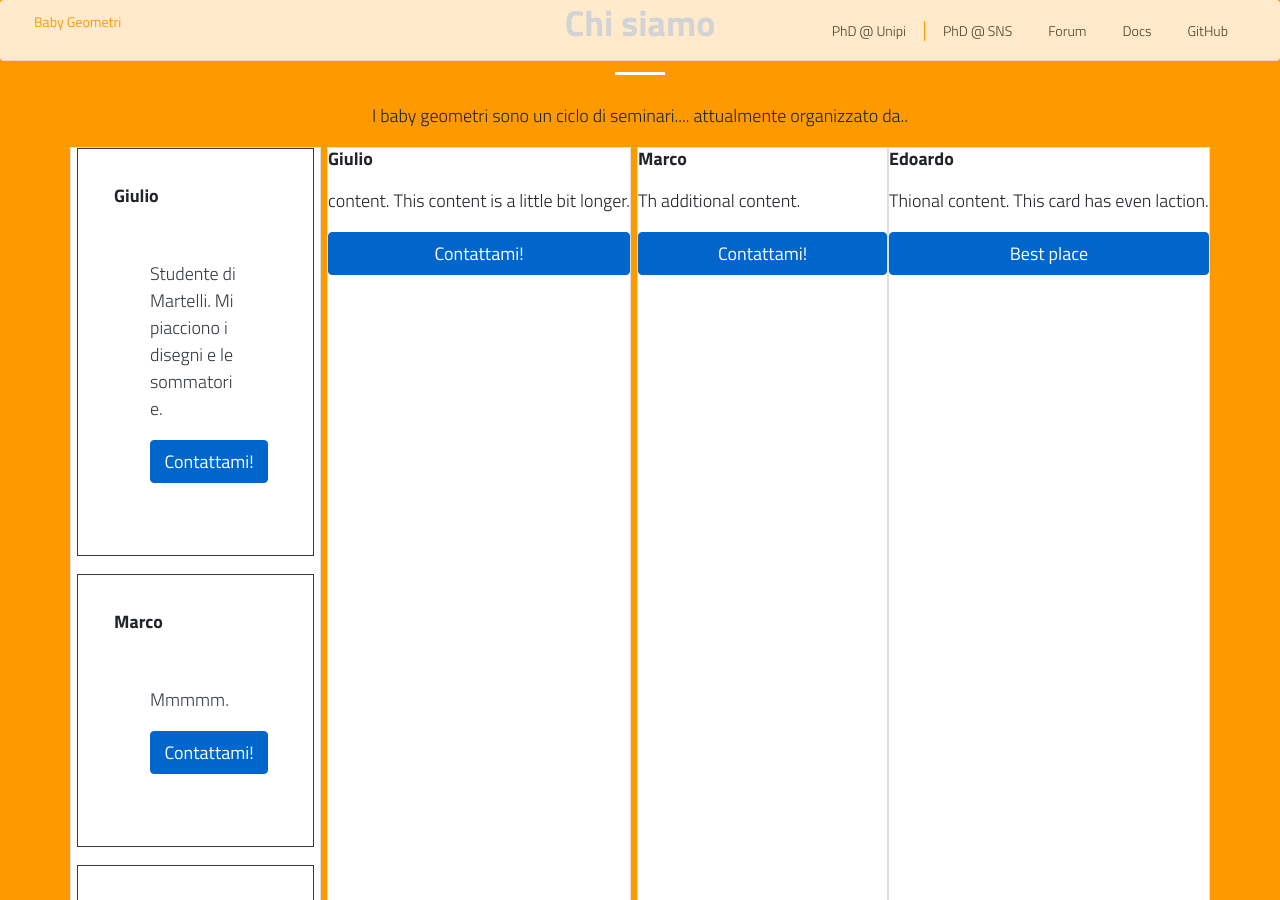
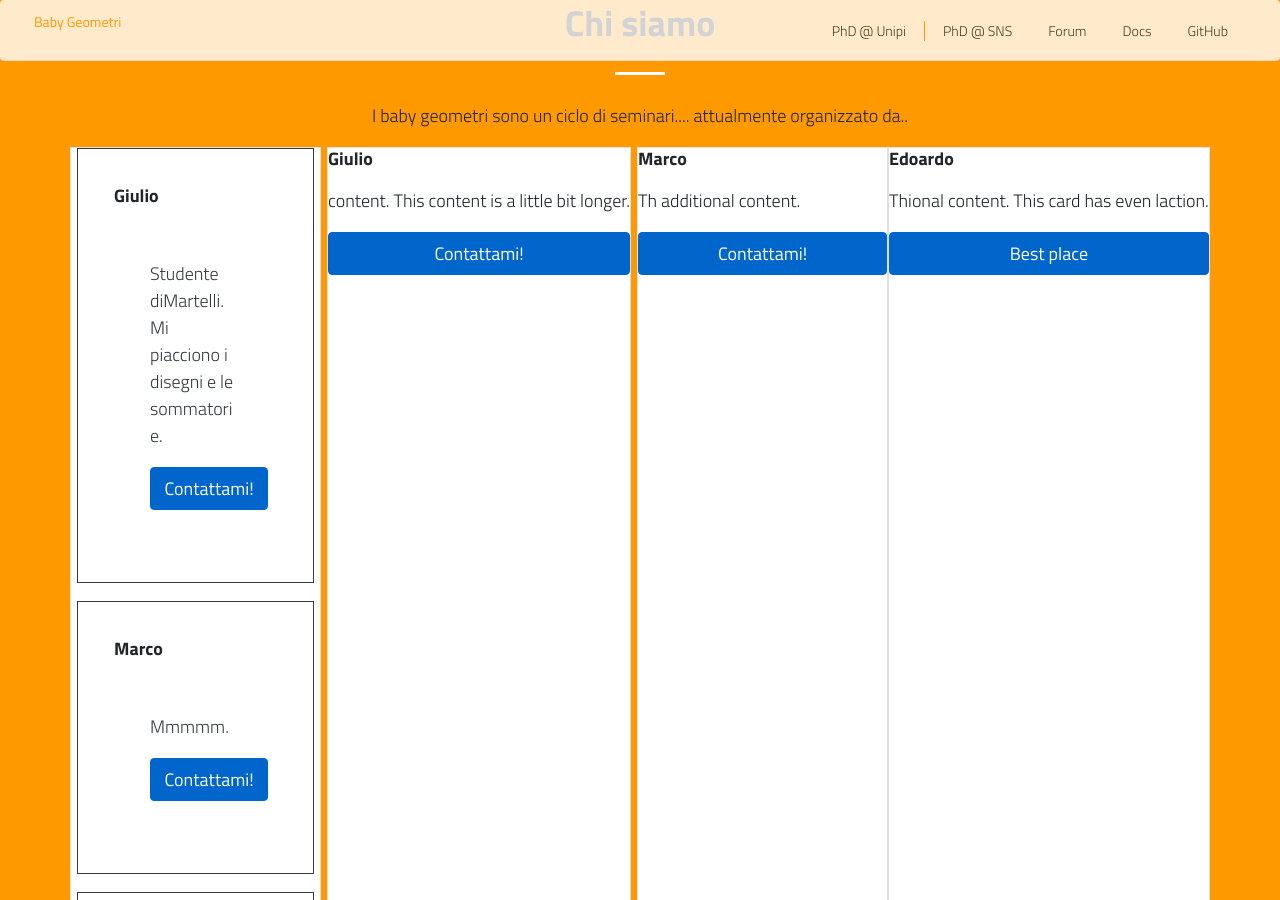
Before and after one commit to baby-geometri/baby-geometri.github.io, a Jekyll site: the page built from index.md, in a window 1280 px wide and 900 px high, scrolled down 2745 px. Built offline with Jekyll 4.4.1, drawn with Linux system fonts in a browser that asks for light colours; nearby versions of some CDN libraries.

Commit message:
Update default.html

```diff
--- a/_layouts/default.html
+++ b/_layouts/default.html
@@ -167,7 +167,7 @@
     <div class="card border-dark mb-3" style="max-width: 18rem;">
     <div class="card-body">
       <h5 class="card-title">Giulio</h5>
-     <div class="card-body text-dark"> Studente di Martelli. Mi piacciono i disegni e le sommatorie.</p>
+     <div class="card-body text-dark"> Studente diMartelli. Mi piacciono i disegni e le sommatorie.</p>
      <a href="https://www.sns.it/ugov/persone/giulio-belletti" class="btn btn-primary">Contattami!</a>
     </div>
   </div>
```
